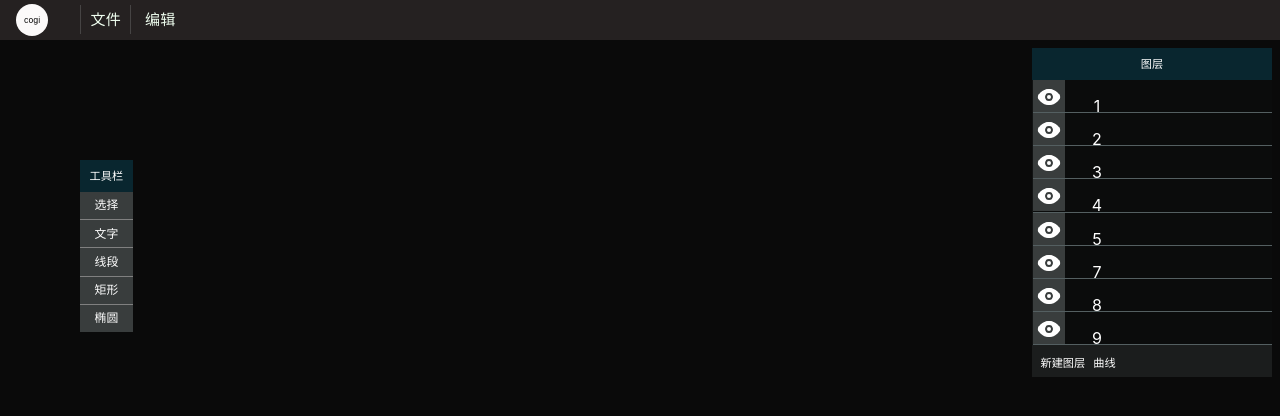
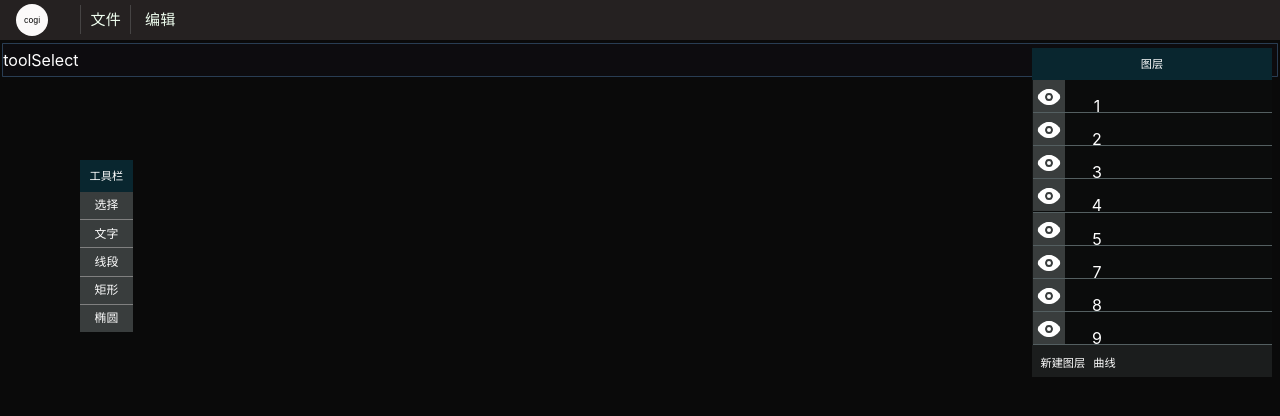
Before and after one commit to cogimira/cogi-ps, a React (Create React App) app: page / in a window 1280 px wide. Shown: the top 416 px of the page. Built offline with nearby package versions, Linux system fonts and the light colour scheme.

Commit message:
editing state container

```diff
--- a/src/App.jsx
+++ b/src/App.jsx
@@ -8,14 +8,13 @@ import CenterBody from './container/center-body';
 import BodyToolContainer from './container/body-tool-container';
 import DialogBody from './container/dialog-body';
 import GraphicLayer from './container/graphic-layer';
+import EditingState from './container/editing-state';
 
 class App extends React.Component {
   constructor(props) {
     super(props);
 
-    this.name = "sdsd";
     this.wsref = React.createRef();
-    // this.psVm = new CogiPS();
     this.psVm = this.props.psVm;
   }
 
@@ -29,8 +28,9 @@ class App extends React.Component {
       <React.Fragment>
         <CenterBody psVm={this.psVm}/>
         <TopToolbar psVm={this.psVm}/>
+        <DialogBody/>
+        <EditingState psVm={this.props.psVm}/>
         <BodyToolContainer psVm={this.psVm}/>
-        <DialogBody/>
       </React.Fragment>
     );
   }
--- a/src/compnents/layer-compnents/layer-eye.jsx
+++ b/src/compnents/layer-compnents/layer-eye.jsx
@@ -24,7 +24,7 @@ class LayerEye extends React.PureComponent {
 
     render() {
         const show = this.state.show;
-        return (<span className="cogi-layer-eye-c" onClick={this.eyeClick}>
+        return (<span className="cogi-layer-eye-c" onClick={this.eyeClick} onMouseDown={this.eyeClick}>
             {show ? <i className="gg-eye-alt"></i> : null}
         </span> )
     }
--- a/src/compnents/style/dropdown-menu.css
+++ b/src/compnents/style/dropdown-menu.css
@@ -1,6 +1,7 @@
 .drop-container {
     width: 7rem;
     background: indigo;
+    z-index: 10000;
 }
 
 .menu-item{
--- a/src/compnents/style/dropdown.css
+++ b/src/compnents/style/dropdown.css
@@ -17,4 +17,5 @@
     width: 0;
     left: 0;
     bottom: -0.4rem;
+    z-index: 1000;
 }
--- /dev/null
+++ b/src/container/editing-state.jsx
@@ -0,0 +1,27 @@
+// 编辑状态l栏目
+import React from 'react';
+import './style/editing-state.css';
+class EditingState extends React.Component {
+    constructor(props) {
+        super(props);
+        this.psVm = this.props.psVm;
+
+        this.showConfig = {
+
+        }
+    }
+
+    componentDidMount() {
+        let toolSelect = this.psVm.getCurrentTooSelect();
+    }
+
+
+
+    render() {
+        return (<div className="editing-state-container">
+            toolSelect
+        </div>)
+    }
+}
+
+export default EditingState
--- /dev/null
+++ b/src/container/style/editing-state.css
@@ -0,0 +1,12 @@
+.editing-state-container {
+    position: relative;
+    height: 2rem;
+    background: rgb(13, 12, 15);
+    color: white;
+    line-height: 2rem;
+    border-radius: 0.05rem;
+    width: 99.5%;
+    margin: auto;
+    margin-top: 0.2rem;
+    border: 0.01rem solid rgb(41, 61, 83);
+}
--- a/src/container/top-toolbar.jsx
+++ b/src/container/top-toolbar.jsx
@@ -6,6 +6,7 @@ import { renderDialog, hideDialog} from '../store/index';
 import DialogWapper from '../compnents/dialog-wrapper';
 import CreateWindow from '../compnents/create-window-dialog';
 import store from '../store';
+import EditingState from './editing-state';
 
 class TopToolbar extends React.Component {
     constructor() {
@@ -100,6 +101,7 @@ class TopToolbar extends React.Component {
                     toobarMenuClick={this.toobarMenuClick}/>
                 })}
             </div>
+
         </div>)
     }
 }
--- a/src/packages/cogi-ps.js
+++ b/src/packages/cogi-ps.js
@@ -21,6 +21,10 @@ export default class CogiPS extends EventEmitter{
             width, height, windowId: newWindow.id
         });
         return newWindow;
+    }
+
+    getCurrentTooSelect() {
+        return 'select';
     }
 
     getGraphicWindowById(id) {
```
